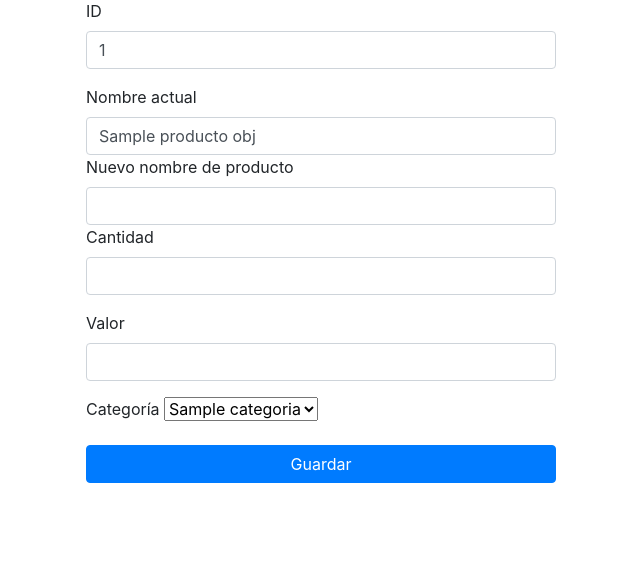
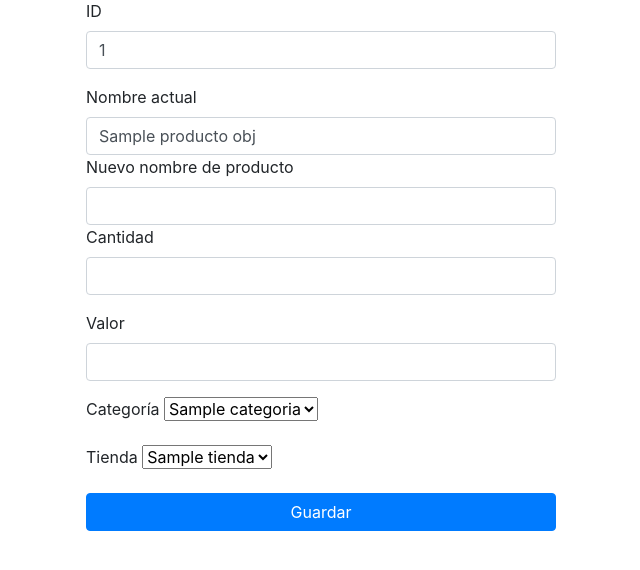
Before and after one commit to dowwo/delivery, a CodeIgniter 4 app: template app/Views/modificar_producto.php in a window 1280 px wide. Shown: the part 49-619 px from the top of the page, without its empty margins (319-959 px from the left). Run offline with PHP 8.4 and a stand-in for CodeIgniter, Linux system fonts and the light colour scheme; the template is opened without the code that fills it: most values are stand-ins (such as "Sample title", 1, 10 or a date in 2020); some libraries are stand-ins or nearby versions.

Commit message:
Update modificar_producto.php

```diff
--- a/app/Views/modificar_producto.php
+++ b/app/Views/modificar_producto.php
@@ -54,6 +54,19 @@
                 ?>
             </select>
         </div>
+        <div class="mb-3">
+            <label for="InputForTienda" class="form-label">Tienda</label>
+            <select name="tienda" id="tienda" class="form-select" aria-label="Default select example">
+                <?php
+                foreach($tiendas as $tienda)
+                {
+                    ?>
+                    <option value="<?=$tienda['id_tienda']?>"><?=$tienda['nombre']?></option>
+                    <?php
+                }
+                ?>
+            </select>
+        </div>
         <div class="form-group">
             <button type="submit" class="btn btn-primary btn-block">Guardar</button>
         </div>
```
